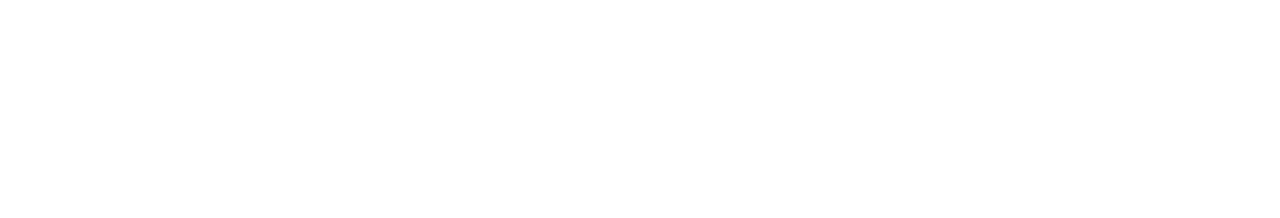
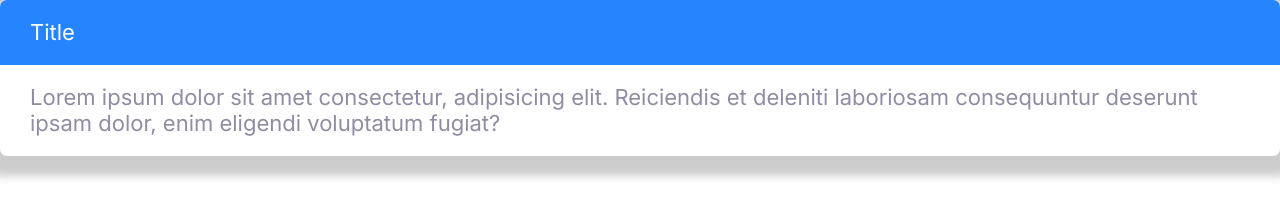
Before and after one commit to ioannispapakostas/IoannisPapakostas1st, a plain HTML site: page index.html in a window 1280 px wide. Drawn offline with Linux system fonts and the light colour scheme.

Commit message:
Card Body

```diff
--- a/css/style.css
+++ b/css/style.css
@@ -345,3 +345,26 @@ a {
     }
 
 }
+
+        /* CARD BODY */
+
+.card {
+    box-shadow: 0 0 1rem 2rem var(--color-border);
+    border-radius: 0.7rem;
+    overflow: hidden;
+}
+
+.card__header,
+.card__body {
+    padding: 2rem 3rem;
+}
+
+.card--primary .card__header {
+    background-color: var(--color-primary);
+    color: white;
+}
+
+.card--secondary .card__header {
+    background-color: var(--color-secondary);
+    color: white;
+}
--- a/index.html
+++ b/index.html
@@ -10,8 +10,10 @@
     <link rel="preconnect" href="https://fonts.gstatic.com" crossorigin>
     <link href="https://fonts.googleapis.com/css2?family=Inter:ital,opsz,wght@0,14..32,100..900;1,14..32,100..900&display=swap" rel="stylesheet">
 <body>
-
-
+    <div class="card card--primary">
+        <header class="card__header">Title</header>
+        <div class="card__body">Lorem ipsum dolor sit amet consectetur, adipisicing elit. Reiciendis et deleniti laboriosam consequuntur deserunt ipsam dolor, enim eligendi voluptatum fugiat?</div>
+    </div>
 
 </body>
 </html>
```
Also changed, not shown: Components/CardBody.html (added, +28 -0 lines).
